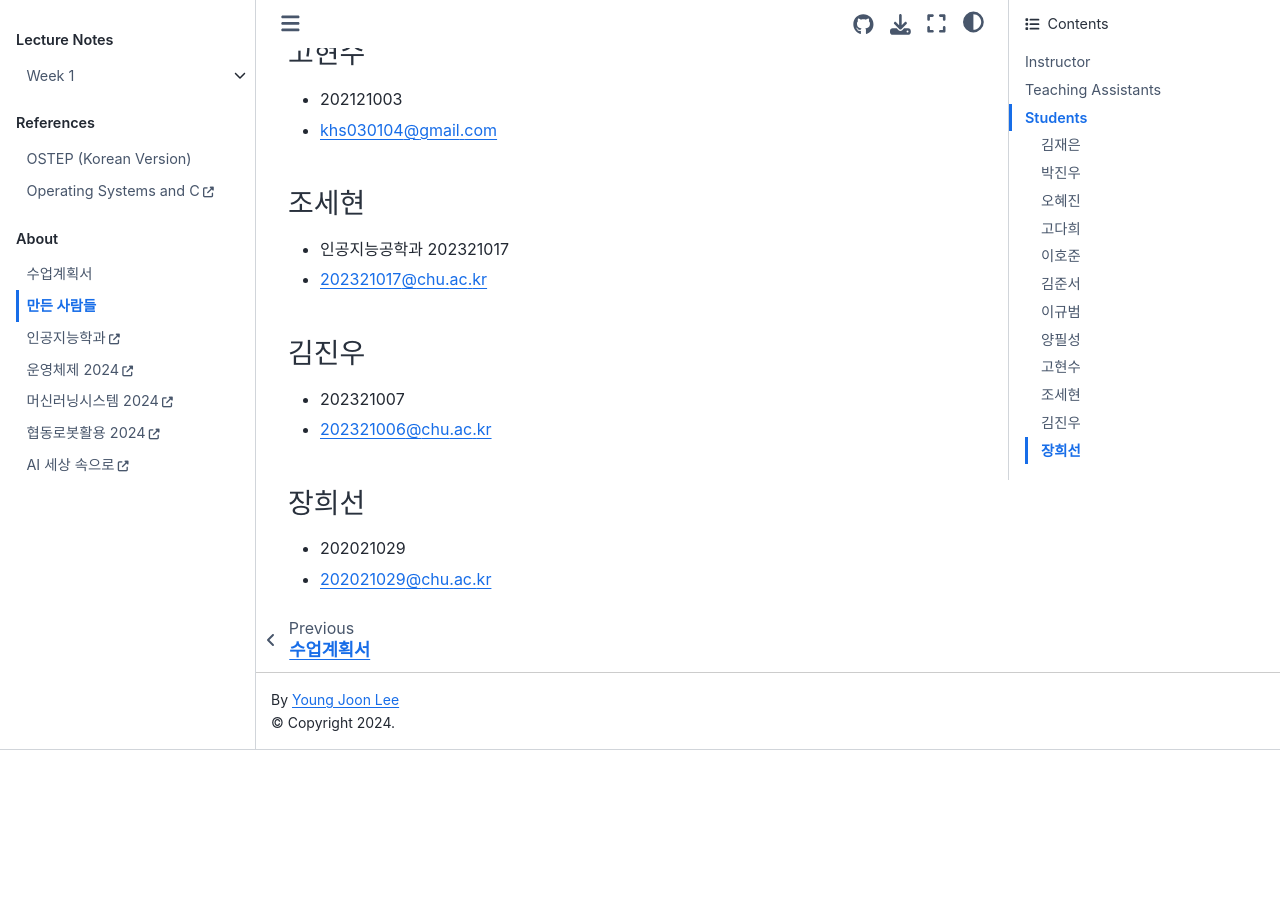
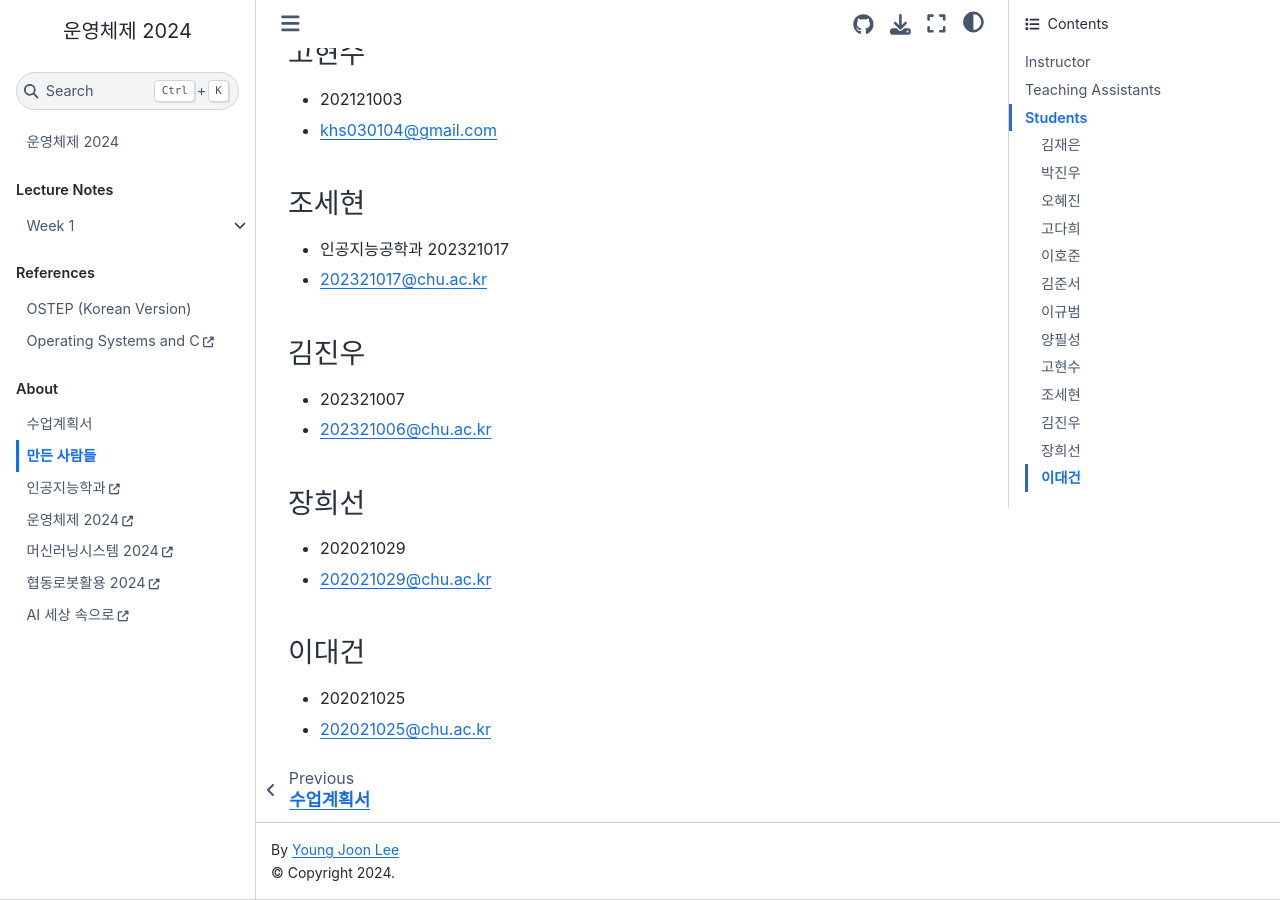
Before and after one commit to entelecheia/os-2024, a Jupyter Book: the page built from book/about/index.md, in a window 1280 px wide and 900 px high, scrolled down 1955 px. Built offline with Jupyter Book 1.0.4 settings and Sphinx 7.4.7 and the Sphinx Book theme 1.1.4, drawn with Linux system fonts in a browser that asks for light colours; a script that is not in the unit is left out; before the commit the page ends 2705 px from its top, so only the background shows below that.

Commit message:
Update index.md

```diff
--- a/book/about/index.md
+++ b/book/about/index.md
@@ -80,3 +80,8 @@
 
  - 202021029
  - 202021029@chu.ac.kr
+
+### 이대건
+
+- 202021025
+- 202021025@chu.ac.kr
```
